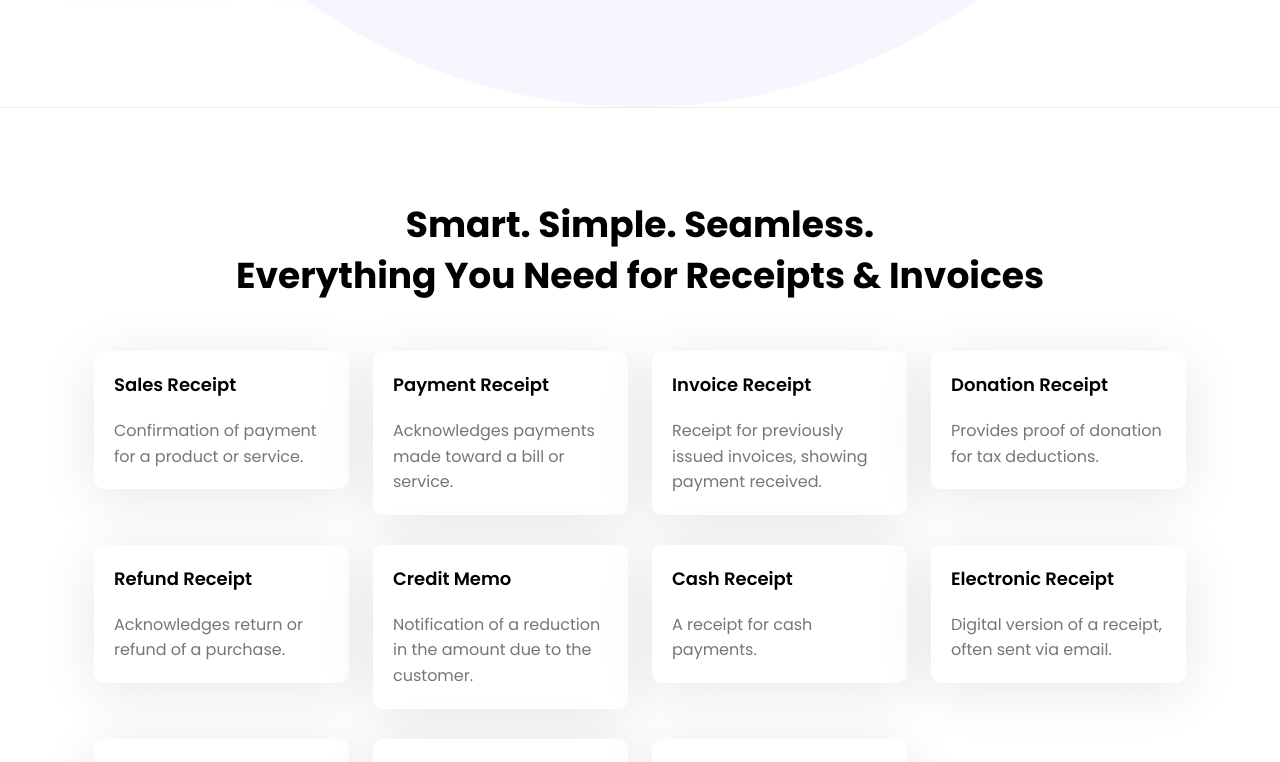
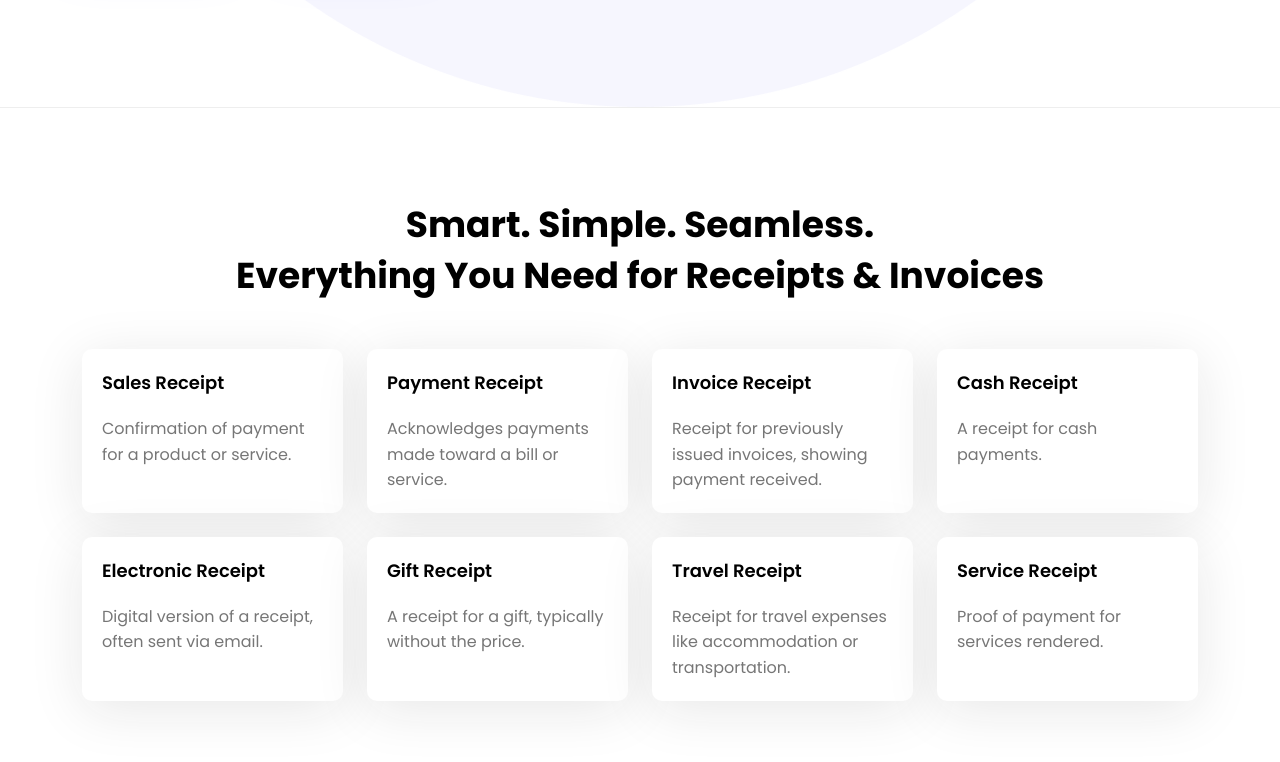
Before and after one commit to SPOTWEBDEV/ReceiptGeneratorWebsite, a React (Vite) app: page / in a window 1280 px wide. Shown: the part 630-1392 px from the top of the page. Built offline with nearby package versions, Linux system fonts and the light colour scheme.

Commit message:
changed texts

```diff
--- a/src/pages/Home.jsx
+++ b/src/pages/Home.jsx
@@ -5,7 +5,7 @@ import Testimonial from '../includes/Testimonial'
 
 import Feature from '../components/Feature'
 import { who_we_are } from '../data/siteInfo'
-import {about} from '../data/siteInfo'
+import { about } from '../data/siteInfo'
 
 const Home = () => {
   return (
@@ -42,7 +42,7 @@ const Home = () => {
 
         {/* Header */}
         {/* Feature-section */}
-        <section className="feature-section pt-min-100 pb-70">
+        {/* <section className="feature-section pt-min-100 pb-70">
           <div className="container">
             <div className="section-title section-title-lg">
               <h2>
@@ -83,42 +83,6 @@ const Home = () => {
                     <div className="feature-card-body">
                       <p>
                         Receipt for previously issued invoices, showing payment received.
-                      </p>
-                    </div>
-                  </div>
-                </div>
-                <div className="col-md-6 col-lg-3 pb-30">
-                  <div className="feature-card">
-                    <div className="feature-card-header">
-                      <span>Donation Receipt</span>
-                    </div>
-                    <div className="feature-card-body">
-                      <p>
-                        Provides proof of donation for tax deductions.
-                      </p>
-                    </div>
-                  </div>
-                </div>
-                <div className="col-md-6 col-lg-3 pb-30">
-                  <div className="feature-card">
-                    <div className="feature-card-header">
-                      <span>Refund Receipt</span>
-                    </div>
-                    <div className="feature-card-body">
-                      <p>
-                        Acknowledges return or refund of a purchase.
-                      </p>
-                    </div>
-                  </div>
-                </div>
-                <div className="col-md-6 col-lg-3 pb-30">
-                  <div className="feature-card">
-                    <div className="feature-card-header">
-                      <span>Credit Memo</span>
-                    </div>
-                    <div className="feature-card-body">
-                      <p>
-                        Notification of a reduction in the amount due to the customer.
                       </p>
                     </div>
                   </div>
@@ -186,14 +150,123 @@ const Home = () => {
               </div>
             </div>
           </div>
+        </section> */}
+
+        <section className="feature-section pt-min-100 pb-70">
+          <div className="container">
+            <div className="section-title section-title-lg text-center mb-5">
+              <h2>
+                Smart. Simple. Seamless. <br /> Everything You Need for Receipts & Invoices
+              </h2>
+            </div>
+            <div className="row g-4">
+              {/* Sales Receipt */}
+              <div className="col-md-6 col-lg-3 d-flex">
+                <div className="feature-card flex-fill">
+                  <div className="feature-card-header">
+                    <span>Sales Receipt</span>
+                  </div>
+                  <div className="feature-card-body">
+                    <p>Confirmation of payment for a product or service.</p>
+                  </div>
+                </div>
+              </div>
+
+              {/* Payment Receipt */}
+              <div className="col-md-6 col-lg-3 d-flex">
+                <div className="feature-card flex-fill">
+                  <div className="feature-card-header">
+                    <span>Payment Receipt</span>
+                  </div>
+                  <div className="feature-card-body">
+                    <p>Acknowledges payments made toward a bill or service.</p>
+                  </div>
+                </div>
+              </div>
+
+              {/* Invoice Receipt */}
+              <div className="col-md-6 col-lg-3 d-flex">
+                <div className="feature-card flex-fill">
+                  <div className="feature-card-header">
+                    <span>Invoice Receipt</span>
+                  </div>
+                  <div className="feature-card-body">
+                    <p>Receipt for previously issued invoices, showing payment received.</p>
+                  </div>
+                </div>
+              </div>
+
+              {/* Cash Receipt */}
+              <div className="col-md-6 col-lg-3 d-flex">
+                <div className="feature-card flex-fill">
+                  <div className="feature-card-header">
+                    <span>Cash Receipt</span>
+                  </div>
+                  <div className="feature-card-body">
+                    <p>A receipt for cash payments.</p>
+                  </div>
+                </div>
+              </div>
+
+              {/* Electronic Receipt */}
+              <div className="col-md-6 col-lg-3 d-flex">
+                <div className="feature-card flex-fill">
+                  <div className="feature-card-header">
+                    <span>Electronic Receipt</span>
+                  </div>
+                  <div className="feature-card-body">
+                    <p>Digital version of a receipt, often sent via email.</p>
+                  </div>
+                </div>
+              </div>
+
+              {/* Gift Receipt */}
+              <div className="col-md-6 col-lg-3 d-flex">
+                <div className="feature-card flex-fill">
+                  <div className="feature-card-header">
+                    <span>Gift Receipt</span>
+                  </div>
+                  <div className="feature-card-body">
+                    <p>A receipt for a gift, typically without the price.</p>
+                  </div>
+                </div>
+              </div>
+
+              {/* Travel Receipt */}
+              <div className="col-md-6 col-lg-3 d-flex">
+                <div className="feature-card flex-fill">
+                  <div className="feature-card-header">
+                    <span>Travel Receipt</span>
+                  </div>
+                  <div className="feature-card-body">
+                    <p>Receipt for travel expenses like accommodation or transportation.</p>
+                  </div>
+                </div>
+              </div>
+
+              {/* Service Receipt */}
+              <div className="col-md-6 col-lg-3 d-flex">
+                <div className="feature-card flex-fill">
+                  <div className="feature-card-header">
+                    <span>Service Receipt</span>
+                  </div>
+                  <div className="feature-card-body">
+                    <p>Proof of payment for services rendered.</p>
+                  </div>
+                </div>
+              </div>
+
+            </div>
+          </div>
         </section>
+
 
 
 
         {/* Feature-section */}
         {/* About-section */}
 
-        {who_we_are.map(item => <Feature key={item.id} {...item} /> )}
+        {who_we_are.map(item => <Feature key={item.id} {...item} />)}
 
         {about.map(item => <Feature key={item.id} {...item} />)}
 
@@ -350,60 +423,66 @@ const Home = () => {
         {/* Trial-section */}
         {/* Process-section */}
 
+
+
         <section className="process-section pt-100 pb-70 bg-off-white">
           <div className="container">
-            <div className="section-title section-title-lg">
-              <small>Our Process</small>
-              <h2>How You Can Easily Generate Receipts and Invoices</h2>
+            <div className="row g-4">
+              {/* Register & Login */}
+              <div className="col-sm-6 col-lg-4 d-flex">
+                <div className="process-item process-item-center border flex-fill d-flex flex-column text-center p-4">
+                  <div>
+                    <i className="bi bi-person-check fs-1 text-primary" />
                   </div>
-            <div className="process-content">
-              <div className="process-content-line" />
-              <div className="row justify-content-center" data-duration={900}>
-                <div className="col-sm-6 col-lg-4 pb-30">
-                  <div className="process-item process-item-center border">
-                    <div className="process-thumb">
-                      <i className="bi bi-pencil-square fs-1 text-primary" />
-                    </div>
-                    <div className="process-text">
-                      <h3>Customize Details</h3>
+                  <div className="process-text mt-auto">
+                    <h3>Register & Login</h3>
                     <p>
-                        Enter your business name, client details, items, and prices using our smart editor.
+                      Create an account or sign in to start generating your receipts.
                     </p>
                   </div>
                 </div>
               </div>
 
-                <div className="col-sm-6 col-lg-4 pb-30">
-                  <div className="process-item process-item-center border">
-                    <div className="process-thumb">
-                      <i className="bi bi-layout-text-window fs-1 text-success" />
+              {/* Customize & Preview */}
+              <div className="col-sm-6 col-lg-4 d-flex">
+                <div className="process-item process-item-center border flex-fill d-flex flex-column text-center p-4">
+                  <div>
+                    <i className="bi bi-ui-checks-grid fs-1 text-success" />
                   </div>
-                    <div className="process-text">
-                      <h3>Design & Preview</h3>
+                  <div className="process-text mt-auto">
+                    <h3>Customize & Preview</h3>
                     <p>
-                        Choose from modern templates and preview your receipt or invoice instantly before saving.
+                      Enter your business and client info, add items and pricing, then instantly preview your receipt with modern templates.
                     </p>
                   </div>
                 </div>
               </div>
 
-                <div className="col-sm-6 col-lg-4 pb-30">
-                  <div className="process-item process-item-center border">
-                    <div className="process-thumb">
-                      <i className="bi bi-file-earmark-arrow-down fs-1 text-danger" />
+              {/* Download or Share */}
+              <div className="col-sm-6 col-lg-4 d-flex">
+                <div className="process-item process-item-center border flex-fill d-flex flex-column text-center p-4">
+                  <div>
+                    <i className="bi bi-download fs-1 text-danger" />
                   </div>
-                    <div className="process-text">
+                  <div className="process-text mt-auto">
                     <h3>Download or Share</h3>
                     <p>
-                        Export your document as PDF or share it via email or direct link with one click.
+                      Instantly download your receipt as PDF or share it with your client directly through email or link.
                     </p>
                   </div>
                 </div>
               </div>
             </div>
           </div>
-          </div>
         </section>
+
+
+
+
+
+
+
+
 
 
 
```
Lines whose indentation alone changed are shown as unchanged.
